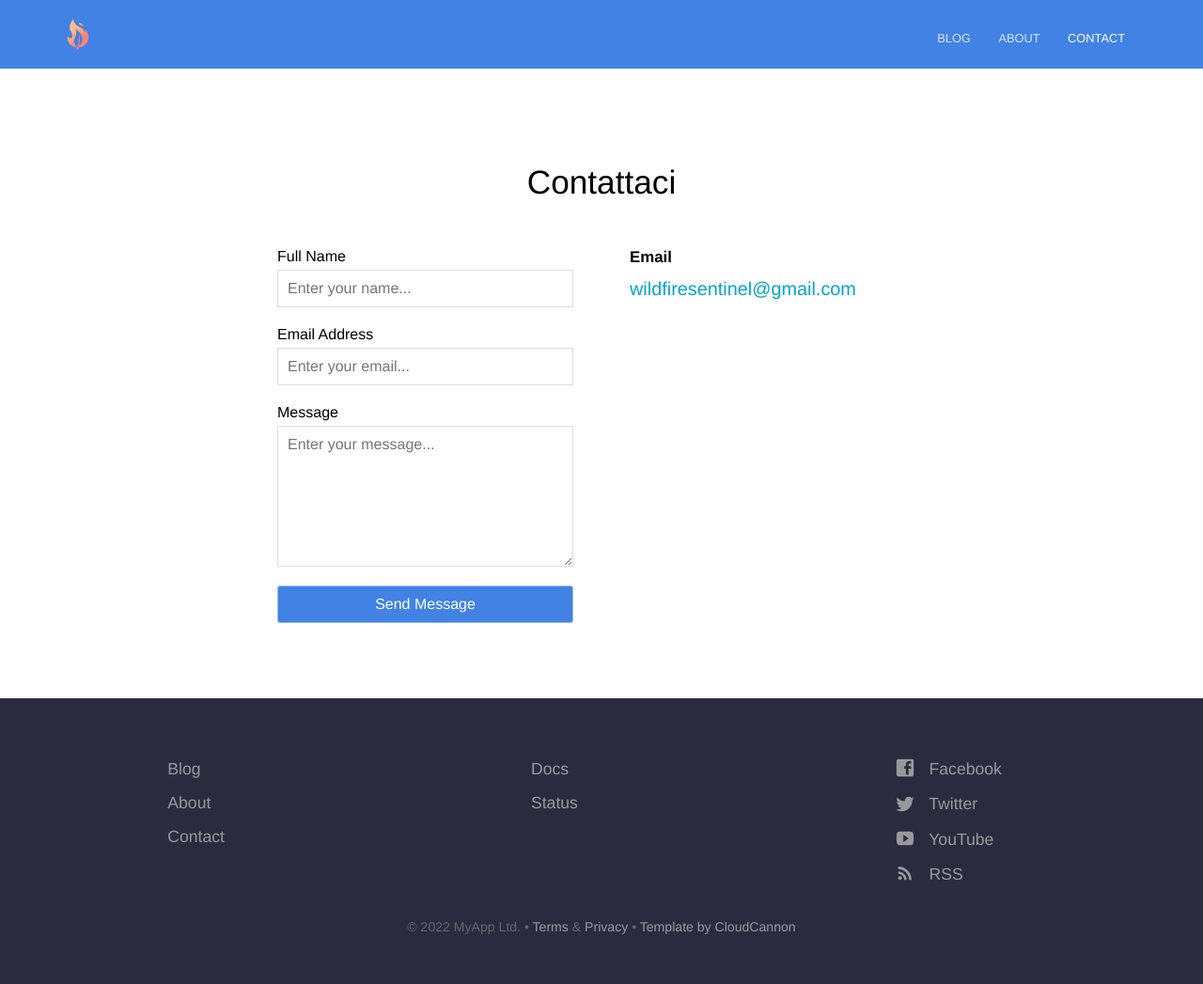
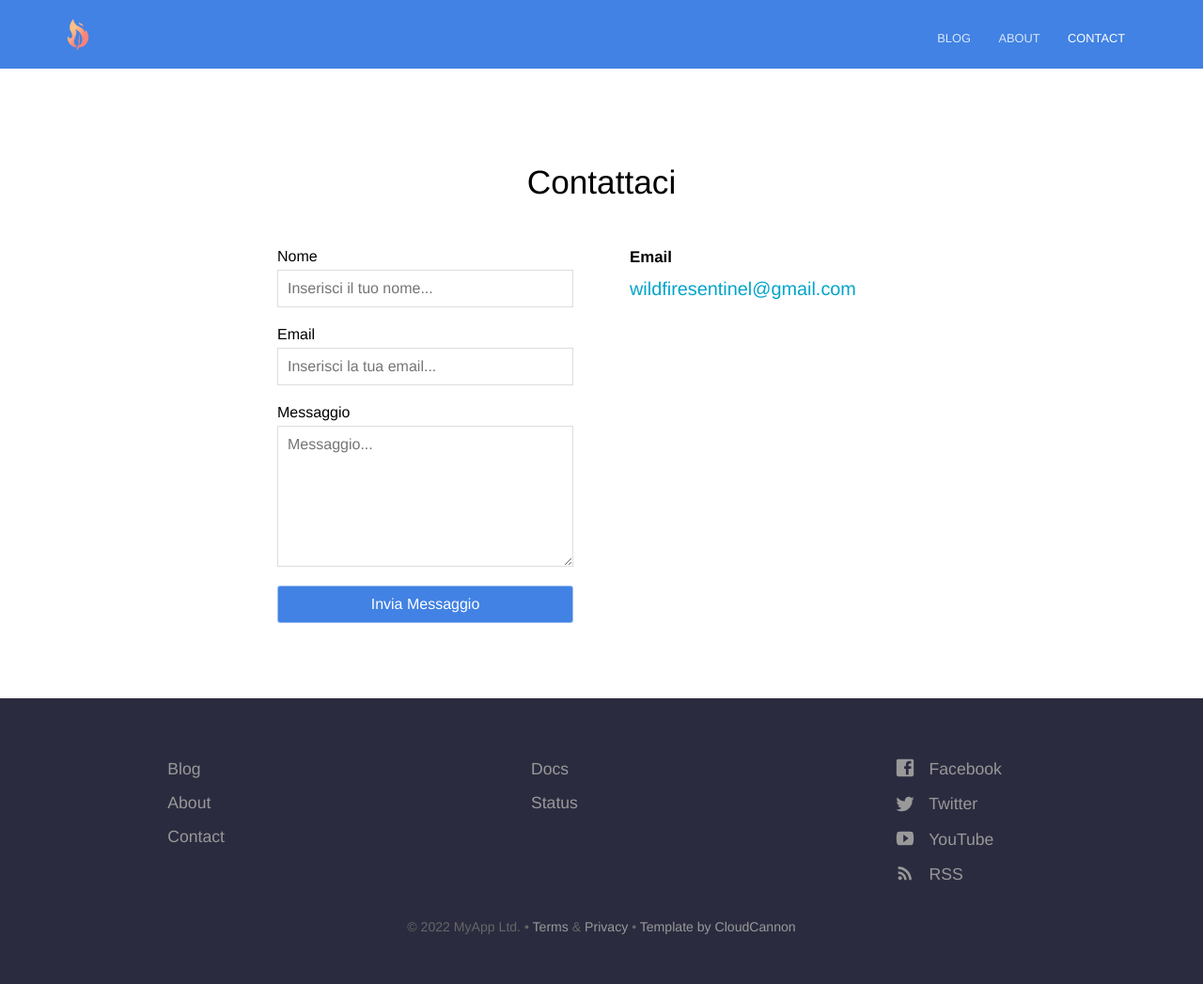
Before and after one commit to stepmolotov/wildfire_landingpage, a Jekyll site: the page built from contact.html, in a window 1280 px wide. Shown: the whole page at 94% size. Built offline with Jekyll 4.4.1, drawn with Linux system fonts in a browser that asks for light colours.

Commit message:
Update contact.html

```diff
--- a/contact.html
+++ b/contact.html
@@ -17,16 +17,16 @@ map:
 		<input type="hidden" name="_to" value="wildfiresentinel@gmail.com" />
 		<input type="text" name="_gotcha" style="display: none;">
 
-		<label for="name">Full Name</label>
-		<input type="text" name="name" id="name" placeholder="Enter your name..." />
+		<label for="name">Nome</label>
+		<input type="text" name="name" id="name" placeholder="Inserisci il tuo nome..." />
 
-		<label for="email">Email Address</label>
-		<input type="email" name="email" id="email" placeholder="Enter your email..." required />
+		<label for="email">Email</label>
+		<input type="email" name="email" id="email" placeholder="Inserisci la tua email..." required />
 
-		<label for="message">Message</label>
-		<textarea name="message" id="message" placeholder="Enter your message..."></textarea>
+		<label for="message">Messaggio</label>
+		<textarea name="message" id="message" placeholder="Messaggio..."></textarea>
 
-		<input type="submit" value="Send Message" />
+		<input type="submit" value="Invia Messaggio" />
 	</form>
 
 	<div class="contact-details">
```
